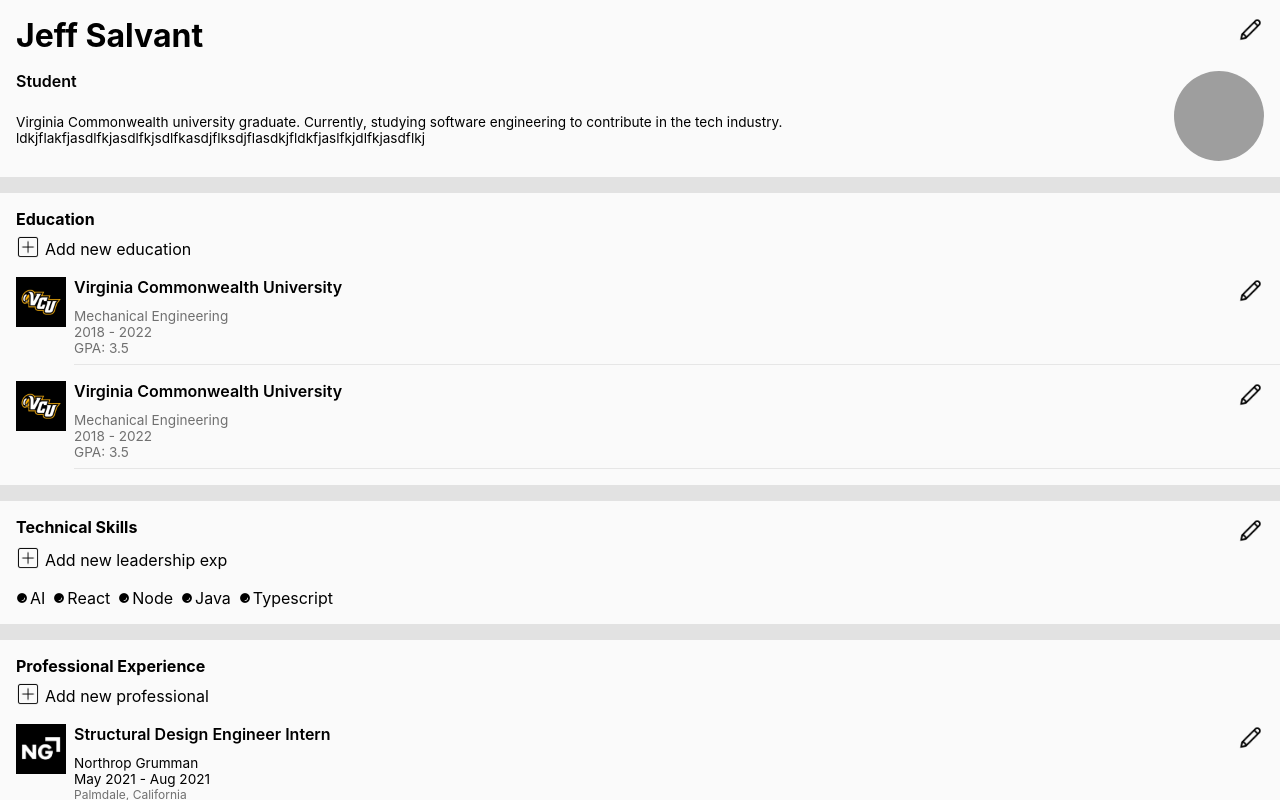
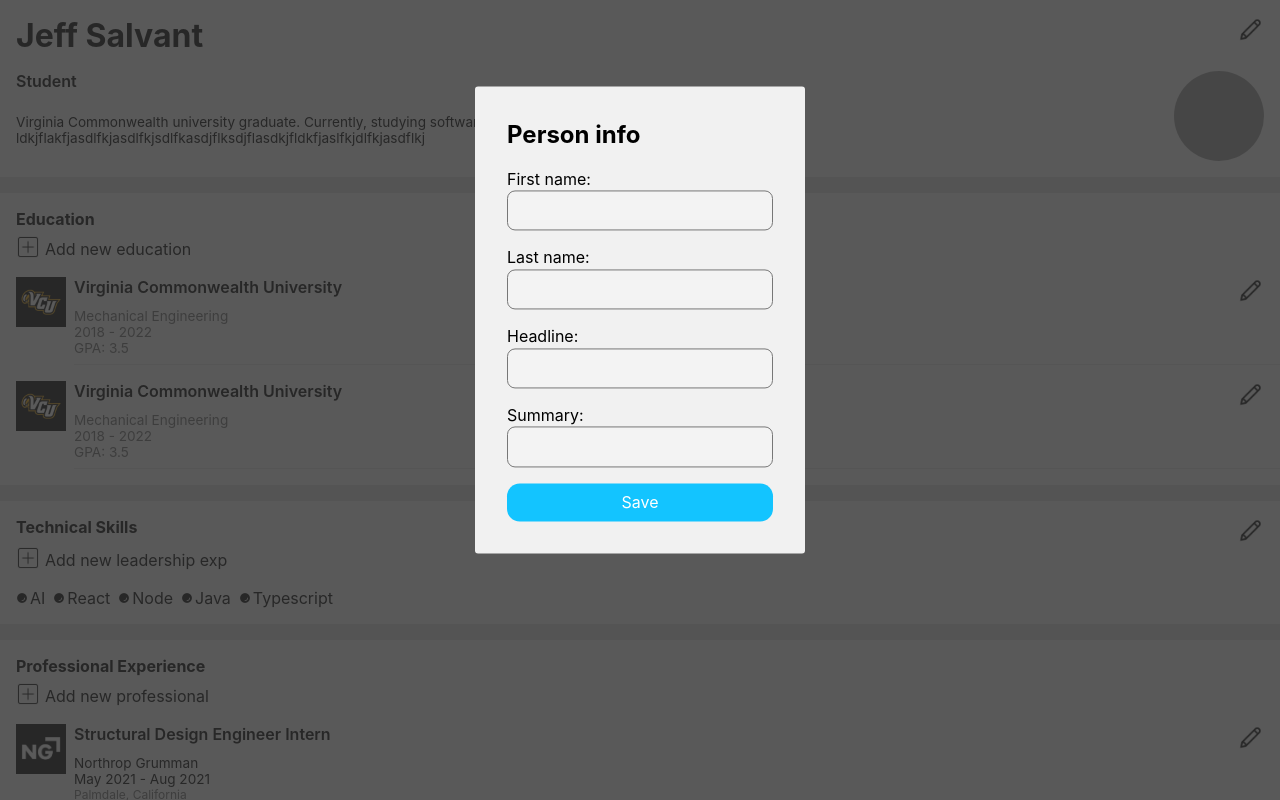
Before and after one commit to salvantjeff/cv-application, a React (Create React App) app in the folder cv-project/: page / in a window 1280 px wide. Shown: the top 800 px of the page. Built offline with nearby package versions, Linux system fonts and the light colour scheme; grey boxes are pictures that could not be loaded.

Commit message:
Import Person components modal with form

```diff
--- a/cv-project/src/components/cv-page/Page.js
+++ b/cv-project/src/components/cv-page/Page.js
@@ -3,6 +3,7 @@ import Education from '../Education/Education';
 import Footer from '../Footer/Footer';
 import Leadership from '../Leadership/Leadership';
 import Person from '../Person/Person';
+import PersonModal from '../Person/PersonModal/PersonModal';
 import Professional from '../Professional/Professional';
 import Relevant from '../Relevant/Relevant';
 import Skills from '../Skills/Skills';
@@ -19,6 +20,7 @@ function Page () {
             <Leadership />
             <Contact />
             <Footer />
+            <PersonModal />
         </div>
     );
 };
```
